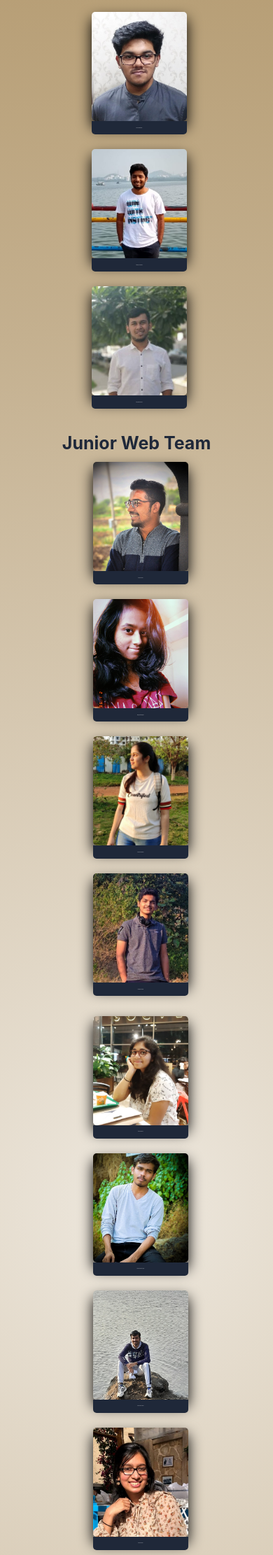
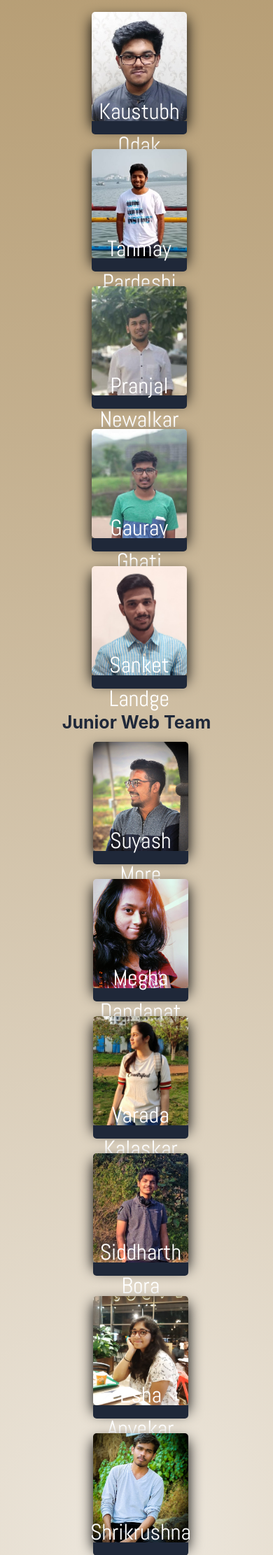
Before and after one commit to suyash-more/CLASH, a Django app: template clash/project/templates/task2part2temp/ourteam.html in a window 390 px wide. Shown: the part 56-2278 px from the top of the page at 70% size. Run offline with Django 3.2, Linux system fonts and the light colour scheme; the template is opened without the code that fills it, so the values that code supplies are empty; parts of the project's set-up code (start-up, migrations or seed data) failed here and were passed over; some libraries are stand-ins or nearby versions.

Commit message:
Merge conflicts

```diff
--- a/clash/clash/settings.py
+++ b/clash/clash/settings.py
@@ -25,7 +25,7 @@ SECRET_KEY = '1q=m6gej4g3i9yq75ylk@cxb(2wde+tpg4ukm_v3-^o#e+n^yn'
 # SECURITY WARNING: don't run with debug turned on in production!
 DEBUG = True
 
-ALLOWED_HOSTS =['0.0.0.0','127.0.0.1']# ['192.168.2.8','0.0.0.0']
+ALLOWED_HOSTS = ['*']
 
 
 # Application definition
--- a/clash/project/models.py
+++ b/clash/project/models.py
@@ -4,7 +4,7 @@ from django.contrib.auth.models import User
 
 class Questions(models.Model):
     question_level = models.CharField(max_length=225, blank=True)
-    question = models.CharField(max_length=255, blank=True)
+    question = models.CharField(max_length=500, blank=True)
     option_A = models.CharField(max_length=255, blank=True)
     option_B = models.CharField(max_length=255, blank=True)
     option_C = models.CharField(max_length=255, blank=True)
@@ -58,7 +58,7 @@ class Register(models.Model):  # extended user model
     freezeflag = models.IntegerField(default=0)
     refresh = models.IntegerField(default=0)
     permit = models.IntegerField(default=1)
-    tab=models.IntegerField(default=4)
+    tab = models.IntegerField(default=4)
 
     def __str__(self):
         return self.user.first_name+f' ({self.user.username})'
--- a/clash/project/static/css/clashteam.css
+++ b/clash/project/static/css/clashteam.css
@@ -1,124 +1,114 @@
-body{
-    background: radial-gradient(circle, #ede7dd 0%, #c4b08f 70%, #B69D74 100%);
+body {
+  background: radial-gradient(circle, #ede7dd 0%, #c4b08f 70%, #b69d74 100%);
   overflow-x: hidden !important;
 }
 
-
-
-
-::-webkit-scrollbar-track
-{
-	box-shadow: inset 0 0 6px rgba(0,0,0,0.3);
+::-webkit-scrollbar-track {
+  box-shadow: inset 0 0 6px rgba(0, 0, 0, 0.3);
   border-radius: 10px;
-	background-color: #B69D74;
+  background-color: #b69d74;
 }
 
-::-webkit-scrollbar
-{
+::-webkit-scrollbar {
   width: 12px;
-	background-color: #B69D74;
+  background-color: #b69d74;
 }
 
-::-webkit-scrollbar-thumb
-{
+::-webkit-scrollbar-thumb {
   border-radius: 10px;
-	box-shadow: inset 0 0 6px rgba(0,0,0,.3);
+  box-shadow: inset 0 0 6px rgba(0, 0, 0, 0.3);
   background-color: #1f2839;
 }
 
-
-
-.nbt{
-    background-color: rgba(0,0,0,0.7);
+.nbt {
+  background-color: rgba(0, 0, 0, 0.7);
 }
-.ht{
+.ht {
   position: relative;
-    left:39%;
-    color:white!important;
+  left: 39%;
+  color: white !important;
   font-size: 1.25em;
-    font-family:"Segoe UI",Roboto,Arial,sans-serif;
+  font-family: "Segoe UI", Roboto, Arial, sans-serif;
 }
-.cr{
-    height:40px;
-    width:65px;
+.cr {
+  height: 40px;
+  width: 65px;
 }
-.to{
-    color:white!important;
+.to {
+  color: white !important;
 }
-.cl{
-    width:115px;
-    height:40px;
+.cl {
+  width: 115px;
+  height: 40px;
 }
-.no1{
-    margin-right:1vw;
+.no1 {
+  margin-right: 1vw;
 }
-.row{
-    margin-top:2vw;
+.row {
+  margin-top: 2vw;
 }
-.main1{
+.main1 {
   height: 20vw;
   width: 17vw;
   box-shadow: 0 10px 20px black;
   background-size: cover;
-    font-family: 'Abel', sans-serif;
-    border-radius:5px;
-    cursor:pointer;
-    margin-left:2vw;
+  font-family: "Abel", sans-serif;
+  border-radius: 5px;
+  cursor: pointer;
+  margin-left: 2vw;
 }
 
-
-
-.main6{
+.main6 {
   height: 20vw;
   width: 17vw;
   box-shadow: 0 10px 20px black;
   background-size: cover;
-    font-family: 'Abel', sans-serif;
-    border-radius:5px;
+  font-family: "Abel", sans-serif;
+  border-radius: 5px;
   cursor: pointer;
-    margin-left:3vw;
+  margin-left: 3vw;
 }
-.st{
+.st {
   position: relative;
-    margin-top:2.5vw;
-    color:#1f2839;
-    font-size:25px;
-    font-weight:bold;
+  margin-top: 2.5vw;
+  color: #1f2839;
+  font-size: 25px;
+  font-weight: bold;
   text-align: center;
 }
-.main1:hover{
+.main1:hover {
   transform: scale(1.05);
 }
-.main2:hover{
+.main2:hover {
   transform: scale(1.05);
 }
-.main3:hover{
+.main3:hover {
   transform: scale(1.05);
 }
-.main4:hover{
+.main4:hover {
   transform: scale(1.05);
 }
-.main5:hover{
+.main5:hover {
   transform: scale(1.05);
 }
-.main6:hover{
+.main6:hover {
   transform: scale(1.05);
 }
 
 h2 {
   position: relative;
   font-size: 23px;
-    opacity:1;
-    padding:2.5vw;
-    padding-top:2.8vw;
+  opacity: 1;
+  padding: 2.5vw;
+  padding-top: 2.8vw;
   text-align: center;
 }
 .icons {
-    display:flex;
+  display: flex;
   position: relative;
-    left:45%;
-    bottom:7.5vw;
-    cursor:pointer;
+  left: 45%;
+  bottom: 7.5vw;
+  cursor: pointer;
 }
 .icons i {
   font-size: 28px;
@@ -139,8 +129,6 @@ h2 {
   animation-name: bounce;
 }
 
-
-
 footer {
   color: #fff;
   /* position: fixed; */
@@ -148,77 +136,77 @@ footer {
   bottom: 0;
   width: 100%;
   text-align: center;
-    font-size:1.25em;
-    font-family:"Segoe UI",Roboto,Arial,sans-serif;
+  font-size: 1.25em;
+  font-family: "Segoe UI", Roboto, Arial, sans-serif;
 }
 
 @keyframes bounce {
-	0%, 100%, 20%, 50%, 80% {
+  0%,
+  100%,
+  20%,
+  50%,
+  80% {
     -webkit-transform: translateY(0);
-		-ms-transform:     translateY(0);
-		transform:         translateY(0)
+    -ms-transform: translateY(0);
+    transform: translateY(0);
   }
   40% {
     -webkit-transform: translateY(-30px);
-		-ms-transform:     translateY(-30px);
-		transform:         translateY(-30px)
+    -ms-transform: translateY(-30px);
+    transform: translateY(-30px);
   }
   60% {
     -webkit-transform: translateY(-15px);
-		-ms-transform:     translateY(-15px);
-		transform:         translateY(-15px)
+    -ms-transform: translateY(-15px);
+    transform: translateY(-15px);
   }
 }
 
-
-
-
-
-.main6{
+.main6 {
   height: 20vw;
   width: 17vw;
   box-shadow: 0 10px 20px black;
   background-size: cover;
-    font-family: 'Abel', sans-serif;
+  font-family: "Abel", sans-serif;
   background-image: url("rv1.jpeg");
-    border-radius:5px;
+  border-radius: 5px;
   cursor: pointer;
-    margin-left:3vw;
+  margin-left: 3vw;
 }
-.st{
+.st {
   position: relative;
-    margin-top:2.5vw;
-    color:#1f2839;
-    font-size:25px;
-    font-weight:bold;
+  margin-top: 2.5vw;
+  color: #1f2839;
+  font-size: 25px;
+  font-weight: bold;
   text-align: center;
 }
-.main1:hover{
+.main1:hover {
   transform: scale(1.05);
 }
-.main2:hover{
+.main2:hover {
   transform: scale(1.05);
 }
-.main3:hover{
+.main3:hover {
   transform: scale(1.05);
 }
-.main4:hover{
+.main4:hover {
   transform: scale(1.05);
 }
-.main5:hover{
+.main5:hover {
   transform: scale(1.05);
 }
-.main6:hover{
+.main6:hover {
   transform: scale(1.05);
 }
 .content {
-    height:5vw;
-    background-color:#1f2839;
+  height: 5vw;
+  background-color: #1f2839;
   position: relative;
-    top:15vw;
-    color:white;
+  top: 15vw;
+  color: white;
   border-bottom-left-radius: 5px;
-    border-bottom-right-radius:5px;
+  border-bottom-right-radius: 5px;
 }
 
 .icons {
@@ -226,7 +214,7 @@ footer {
     position: relative;
     left:45%;
     bottom:7.5vw; */
-    cursor:pointer;
+  cursor: pointer;
 }
 .icons i {
   font-size: 28px;
@@ -247,9 +235,6 @@ footer {
   animation-name: bounce;
 }
 
-
-
-
 footer {
   color: #fff;
   /* position: fixed; */
@@ -257,68 +242,61 @@ footer {
   bottom: 0;
   width: 100%;
   text-align: center;
-    font-size:1.25em;
-    font-family:"Segoe UI",Roboto,Arial,sans-serif;
+  font-size: 1.25em;
+  font-family: "Segoe UI", Roboto, Arial, sans-serif;
 }
 
 @keyframes bounce {
-	0%, 100%, 20%, 50%, 80% {
+  0%,
+  100%,
+  20%,
+  50%,
+  80% {
     -webkit-transform: translateY(0);
-		-ms-transform:     translateY(0);
-		transform:         translateY(0)
+    -ms-transform: translateY(0);
+    transform: translateY(0);
   }
   40% {
     -webkit-transform: translateY(-30px);
-		-ms-transform:     translateY(-30px);
-		transform:         translateY(-30px)
+    -ms-transform: translateY(-30px);
+    transform: translateY(-30px);
   }
   60% {
     -webkit-transform: translateY(-15px);
-		-ms-transform:     translateY(-15px);
-		transform:         translateY(-15px)
+    -ms-transform: translateY(-15px);
+    transform: translateY(-15px);
   }
 }
 
-@media only screen and (max-width: 767px){
+@media only screen and (max-width: 767px) {
   .main6 {
-        margin-bottom:40px;
-        width:35vw;
-        height:40vw;
+    margin-bottom: 40px;
+    width: 35vw;
+    height: 40vw;
   }
 
-    #blank{
-        width:0px;
+  #blank {
+    width: 0px;
     flex: 0 0 0%;
-        padding:0
+    padding: 0;
   }
 
-    .name{
-        font-size:4px;
+  .name {
+    font-size: 2rem;
   }
 
   .main1 {
-        margin-bottom:40px;
-        width:35vw;
-        height:40vw;
+    margin-bottom: 40px;
+    width: 35vw;
+    height: 40vw;
   }
   .content {
-
-        top:40vw;
-
+    top: 40vw;
+  }
 }
 
-
-
-
-
+@media only screen and (max-width: 550px) {
+  .name {
+    font-size: 2rem;
   }
-
-
-
-
-@media only screen and (max-width: 550px){
-    .name{
-        font-size:1.5px;
 }
-
-}
--- a/clash/project/templates/task2part2temp/ourteam.html
+++ b/clash/project/templates/task2part2temp/ourteam.html
@@ -15,9 +15,7 @@
         <link rel="stylesheet"  href="{% static '/css/clashteam.css' %}">
         <link href='https://fonts.googleapis.com/css?family=Advent Pro' rel='stylesheet'>
         <link href='https://fonts.googleapis.com/css?family=Roboto' rel='stylesheet'>
-        <link rel="stylesheet" href="../css/clashteam.css">
     <link href="https://fonts.googleapis.com/css2?family=Abel&family=Montserrat:wght@300&display=swap" rel="stylesheet">
-    <link rel="stylesheet" href="https://maxcdn.bootstrapcdn.com/font-awesome/4.7.0/css/font-awesome.min.css">
     <link rel="stylesheet" href="https://maxcdn.bootstrapcdn.com/font-awesome/4.7.0/css/font-awesome.min.css">
     </head>
 <body>
@@ -41,9 +39,6 @@
             <div class="gradient">
                 <div class="content d-flex justify-content-center align-items-center" style="text-align:center; font-size:22px;">
                   <div class="name">Kaustubh Odak </div>
-                  <!-- <div class="icons">
-                    <a href="https://www.linkedin.com/in/fatema-katawala-2b99451a1/"><i class="fa fa-linkedin-square bounce" aria-hidden="true"></i></a>
-                </div> -->
              </div>
             </div>
         </div>
@@ -53,9 +48,6 @@
             <div class="gradient">
                 <div class="content d-flex justify-content-center align-items-center" style="text-align:center; font-size:22px;">
                   <div class="name">Tanmay Pardeshi </div>
-                  <!-- <div class="icons">
-                    <a href="https://www.linkedin.com/in/fatema-katawala-2b99451a1/"><i class="fa fa-linkedin-square bounce" aria-hidden="true"></i></a>
-                </div> -->
              </div>
             </div>
         </div>
@@ -65,9 +57,27 @@
             <div class="gradient">
                 <div class="content d-flex justify-content-center align-items-center" style="text-align:center; font-size:22px;">
                   <div class="name"> Pranjal Newalkar</div>
-                  <!-- <div class="icons">
-                    <a href="https://www.linkedin.com/in/fatema-katawala-2b99451a1/"><i class="fa fa-linkedin-square bounce" aria-hidden="true"></i></a>
-                </div> -->
+             </div>
+            </div>
+        </div>
+    </div>
+  </div>
+  <div class="row" >
+
+    <div class="col-sm d-flex justify-content-around">
+        <div class="main1" style= "background-image: url('{% static '/images/gaurav.jpeg' %}');">
+            <div class="gradient">
+                <div class="content d-flex justify-content-center align-items-center" style="text-align:center; font-size:22px;">
+                  <div class="name">Gaurav Ghati</div>
+             </div>
+            </div>
+        </div>
+    </div>
+    <div class="col-sm d-flex justify-content-around">
+        <div class="main1" style= "background-image: url('{% static '/images/sanket.jpeg' %}');">
+            <div class="gradient">
+                <div class="content d-flex justify-content-center align-items-center" style="text-align:center; font-size:22px;">
+                  <div class="name">Sanket Landge</div>
              </div>
             </div>
         </div>
@@ -82,9 +92,6 @@
                             <div class="gradient">
                                 <div class="content d-flex justify-content-center align-items-center" style="text-align:center; font-size:22px;">
                                     <div class="name">Suyash More </div>
-                                    <!-- <div class="icons">
-                                      <a href="https://www.linkedin.com/in/fatema-katawala-2b99451a1/"><i class="fa fa-linkedin-square bounce" aria-hidden="true"></i></a>
-                                  </div> -->
                                </div>
                             </div>
                         </div>
@@ -94,9 +101,6 @@
                             <div class="gradient">
                                 <div class="content d-flex justify-content-center align-items-center" style="text-align:center; font-size:22px;">
                                     <div class="name">  Megha Dandapat </div>
-                                    <!-- <div class="icons">
-                                      <a href="https://www.linkedin.com/in/fatema-katawala-2b99451a1/"><i class="fa fa-linkedin-square bounce" aria-hidden="true"></i></a>
-                                  </div> -->
                                </div>
                             </div>
                         </div>
@@ -106,9 +110,6 @@
                             <div class="gradient">
                                 <div class="content d-flex justify-content-center align-items-center" style="text-align:center; font-size:22px;">
                                     <div class="name">  Varada Kalaskar   </div>
-                                    <!-- <div class="icons">
-                                      <a href="https://www.linkedin.com/in/fatema-katawala-2b99451a1/"><i class="fa fa-linkedin-square bounce" aria-hidden="true"></i></a>
-                                  </div> -->
                                </div>
                             </div>
                         </div>
@@ -118,9 +119,6 @@
                             <div class="gradient">
                                 <div class="content d-flex justify-content-center align-items-center" style="text-align:center; font-size:22px;">
                                     <div class="name">  Siddharth Bora </div>
-                                    <!-- <div class="icons">
-                                      <a href="https://www.linkedin.com/in/fatema-katawala-2b99451a1/"><i class="fa fa-linkedin-square bounce" aria-hidden="true"></i></a>
-                                  </div> -->
                                </div>
                             </div>
                         </div>
@@ -132,9 +130,6 @@
                             <div class="gradient">
                                 <div class="content d-flex justify-content-center align-items-center" style="text-align:center; font-size:22px;">
                                     <div class="name">  Esha Anvekar </div>
-                                    <!-- <div class="icons">
-                                      <a href="https://www.linkedin.com/in/fatema-katawala-2b99451a1/"><i class="fa fa-linkedin-square bounce" aria-hidden="true"></i></a>
-                                  </div> -->
                                </div>
                             </div>
                         </div>
@@ -144,9 +139,6 @@
                             <div class="gradient">
                                 <div class="content d-flex justify-content-center align-items-center" style="text-align:center; font-size:22px;">
                                     <div class="name">  Shrikrushna Zirape </div>
-                                    <!-- <div class="icons">
-                                      <a href="https://www.linkedin.com/in/fatema-katawala-2b99451a1/"><i class="fa fa-linkedin-square bounce" aria-hidden="true"></i></a>
-                                  </div> -->
                                </div>
                             </div>
                         </div>
@@ -156,9 +148,6 @@
                             <div class="gradient">
                                 <div class="content d-flex justify-content-center align-items-center" style="text-align:center; font-size:22px;">
                                     <div class="name">Shivendu Shukre</div>
-                                    <!-- <div class="icons">
-                                      <a href="https://www.linkedin.com/in/fatema-katawala-2b99451a1/"><i class="fa fa-linkedin-square bounce" aria-hidden="true"></i></a>
-                                  </div> -->
                                </div>
                             </div>
                         </div>
@@ -183,9 +172,6 @@
                             <div class="gradient">
                                 <div class="content d-flex justify-content-center align-items-center" style="text-align:center; font-size:22px;">
                                     <div class="name">  Anupam Patil </div>
-                                    <!-- <div class="icons">
-                                      <a href="https://www.linkedin.com/in/fatema-katawala-2b99451a1/"><i class="fa fa-linkedin-square bounce" aria-hidden="true"></i></a>
-                                  </div> -->
                                </div>
                             </div>
                         </div>
@@ -195,9 +181,6 @@
                             <div class="gradient">
                                 <div class="content d-flex justify-content-center align-items-center" style="text-align:center; font-size:22px;">
                                     <div class="name">  Koushal Bhat </div>
-                                    <!-- <div class="icons">
-                                      <a href="https://www.linkedin.com/in/fatema-katawala-2b99451a1/"><i class="fa fa-linkedin-square bounce" aria-hidden="true"></i></a>
-                                  </div> -->
                                </div>
                             </div>
                         </div>
@@ -207,9 +190,6 @@
                             <div class="gradient">
                                 <div class="content d-flex justify-content-center align-items-center" style="text-align:center; font-size:22px;">
                                     <div class="name">Kaivalya Deshpande</div>
-                                    <!-- <div class="icons">
-                                      <a href="https://www.linkedin.com/in/fatema-katawala-2b99451a1/"><i class="fa fa-linkedin-square bounce" aria-hidden="true"></i></a>
-                                  </div> -->
                                </div>
                             </div>
                         </div>
@@ -229,35 +209,55 @@
                 </div>
 
                 <div class="row">
-
-                    <div class="col-md-3 col-sm-6 d-flex justify-content-center" id="blank" style="display:none i !important;"></div>
-
-                    <div class="col-md-3 col-sm-6 d-flex justify-content-center" >
-                        <div class="main6 "  style=" background-image: url('{% static '/images/rohit.jpg' %}');">
+                    <div class="col-md-3 col-sm-6 d-flex justify-content-center">
+                        <div class="main6" style= "background-image: url('{% static '/images/rohit.jpg' %}');">
                             <div class="gradient">
                                 <div class="content d-flex justify-content-center align-items-center" style="text-align:center; font-size:22px;">
                                     <div class="name">  Rohit Patil </div>
-                                    <!-- <div class="icons">
-                                      <a href="https://www.linkedin.com/in/fatema-katawala-2b99451a1/"><i class="fa fa-linkedin-square bounce" aria-hidden="true"></i></a>
-                                  </div> -->
                                </div>
                             </div>
                         </div>
                     </div>
-                    <div class="col-md-3 col-sm-6 d-flex d-flex justify-content-center">
-
-                        <div class="main6 " style= "background-image: url('{% static '/images/rushi.jpeg' %}');">
+                    <div class="col-md-3 col-sm-6 d-flex justify-content-center">
+                        <div class="main6" style= "background-image: url('{% static '/images/rushi.jpeg' %}');">
                             <div class="gradient">
                                 <div class="content d-flex justify-content-center align-items-center" style="text-align:center; font-size:22px;">
                                     <div class="name">  Rushikesh Pallod </div>
-                                    <!-- <div class="icons">
-                                      <a href="https://www.linkedin.com/in/fatema-katawala-2b99451a1/"><i class="fa fa-linkedin-square bounce" aria-hidden="true"></i></a>
-                                  </div> -->
+                               </div>
+                            </div>
+                        </div>
+                    </div>
+                    <div class="col-md-3 col-sm-6 d-flex justify-content-center">
+                        <div class="main6" style= "background-image: url('{% static '/images/mansi.jpg' %}');">
+                            <div class="gradient">
+                                <div class="content d-flex justify-content-center align-items-center" style="text-align:center; font-size:22px;">
+                                    <div class="name">Manasi Ganu</div>
+                               </div>
+                            </div>
+                        </div>
+                    </div>
+                    <div class="col-md-3 col-sm-6 d-flex justify-content-center">
+                        <div class="main6" style= "background-image: url('{% static '/images/dhanashree.jpg' %}');">
+                            <div class="gradient">
+                                <div class="content d-flex justify-content-center align-items-center" style="text-align:center; font-size:22px;">
+                                    <div  class="name">  Dhanashree Lawekar </div>
                                </div>
                             </div>
                         </div>
                     </div>
                 </div>
+                <div class="row">
+                    <div class="col-md-12 col-sm-6 d-flex justify-content-center">
+                        <div class="main6" style= "background-image: url('{% static '/images/shlok.jpg' %}');">
+                            <div class="gradient">
+                                <div class="content d-flex justify-content-center align-items-center" style="text-align:center; font-size:22px;">
+                                    <div  class="name">  Shlok Shaha </div>
+                               </div>
+                            </div>
+                        </div>
+                    </div>
+                </div>
+
 
 
 
--- a/clash/project/templates/task2part2temp/question.html
+++ b/clash/project/templates/task2part2temp/question.html
@@ -173,7 +173,7 @@
                 <!-- question area -->
                 <div class="card mycard" style="height: 42vh;width:100%;background-color: #1f2839; margin:auto">
                     <div class="card-body" style="color:white; font-family:sans-serif;padding:0">
-                        <textarea readonly>{{question.question }}</textarea>
+                        <textarea class="scroller" id="question" style="resize:none" readonly>{{question.question}}</textarea>
                     </div>
                 </div>
             </div>
@@ -606,6 +606,7 @@ function occur_Click3(){
 
 </script>
 
+<!--
 
     <script>
       $(window).blur(function () {
@@ -627,8 +628,7 @@ function occur_Click3(){
           },
         });
       });
-    </script>
-
+    </script> -->
 
 <script>
     $(document).ready(function() {
```
Also changed, not shown: clash/project/static/css/style.css (+37 -6 lines), clash/project/views.py (+24 -0 lines), clash/db.sqlite3 (deleted), clash/project/migrations/0045_auto_20210212_0011.py (added), clash/project/migrations/0046_auto_20210212_0114.py (added), clash/project/static/images/dhanashree.jpg (added), clash/project/static/images/gaurav.jpeg (added), clash/project/static/images/mansi.jpg (added), clash/project/static/images/sanket.jpeg (added), clash/project/static/images/shlok.jpg (added), 1 other file. Lines whose indentation alone changed are shown as unchanged.
